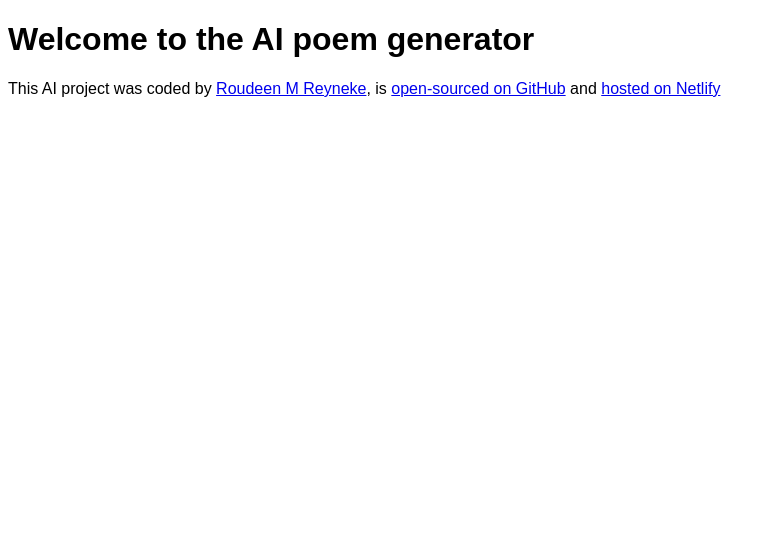
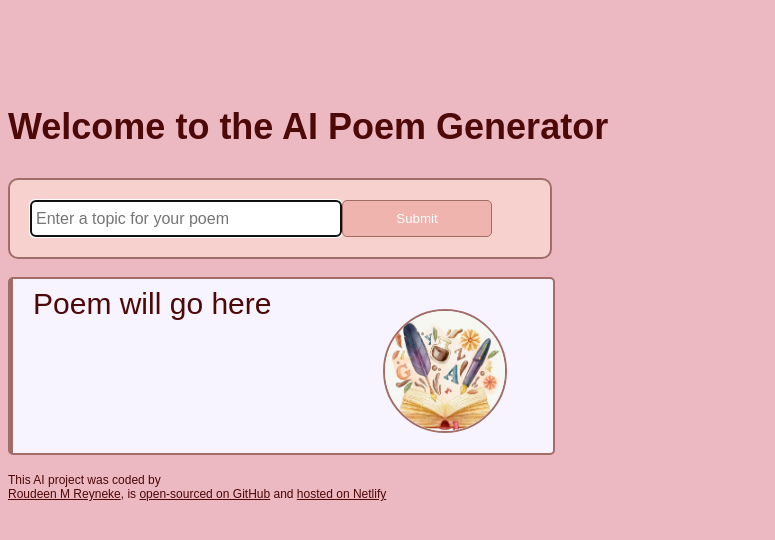
Before and after one commit to MereRo02/poem-generator, a plain HTML site: page index.html in a window 1280 px wide. Shown: the whole page, without its empty margins (0-775 px from the left). Drawn offline with Linux system fonts and the light colour scheme.

Commit message:
formatted css

```diff
--- a/index.html
+++ b/index.html
@@ -7,14 +7,32 @@
     <title>AI Poem Generator</title>
 </head>
 <body>
-    <h1> Welcome to the AI poem generator</h1>
+    <h1> Welcome to the AI Poem Generator</h1>
+<main>
+        <form>
+            <input type="text" placeholder="Enter a topic for your poem"
+            autofocus
+             required
+             autocomplete="off"
+             class="instructions"
+             />
 
+       <input type="submit" class="submit-button" />
+        </form>
+</br>
+        <div class="poem">
+            Poem will go here
+           <img src="poem.jpg" alt="Poem Image" class="image"/>
+        </div>
+      </br>
     <footer> This AI project was coded by
+      <div class="web">
       <a href="https://github.com/MereRo02" target="_blank">Roudeen M Reyneke</a>,
       is
       <a href="https://github.com/MereRo02/poem-generator" target="_blank">open-sourced on GitHub</a>
       and
       <a href="https://poemgener.netlify.app/" target="_blank">hosted on Netlify</a>
+    </div>
     </footer>
 
   </body>
--- a/src/style.css
+++ b/src/style.css
@@ -1,4 +1,73 @@
 body {
-  font-family: sans-serif;
+  font-family: sans-serif, Arial, Helvetica;
+  text-align: left;
+	background-color: rgb(236, 184, 193);
+	color: rgb(77, 8, 8);
+	margin-top: 100px;
+}
 
+.container {
+  margin: 150px auto;
+  max-width: 600px;
 }
+
+h1 {
+  font-size: 36px;
+  font-weight: 700;
+  line-height: 1.5;
+}
+form {
+  padding: 20px;
+  background-color:#f7d1cd;
+  border: #a16d67 2px solid;
+  border-radius: 10px;
+  display: flex;
+  width: 500px;
+}
+.instructions {
+  padding: 5px;
+  border: 1px solid #a16d67;
+  border-radius: 5px;
+  font-size: 16px;
+  width: 60%;
+}
+.poem {
+  font-size: 30px;
+  width: 500px;
+  background-color: #F7F3FF;
+  padding: 20px;
+  line-height: 10px;
+  border: 2px solid #a16d67;
+  border-radius: 5px;
+  border-left: #a16d67 5px solid;
+  text-align: left;
+}
+
+.submit-button {
+  background-color: #eeb4ad;
+  color: #FFFFFF;
+  padding: 10px 20px;
+  border: 1px solid #a16d67;
+  border-radius: 5px;
+  cursor: pointer;
+  width: 150px;
+}
+
+.image {
+  width: 120px;
+  height: 120px;
+  border-radius: 50%;
+  border: 2px solid #a16d67;
+  margin-left: 350px;
+}
+footer {
+	margin-bottom: 100px;
+  font-size: 12px;
+}
+
+.web a {
+  color: rgb(77, 8, 8);
+}
+.web a:hover {
+    color: rgb(189, 68, 68);
+  }
```
